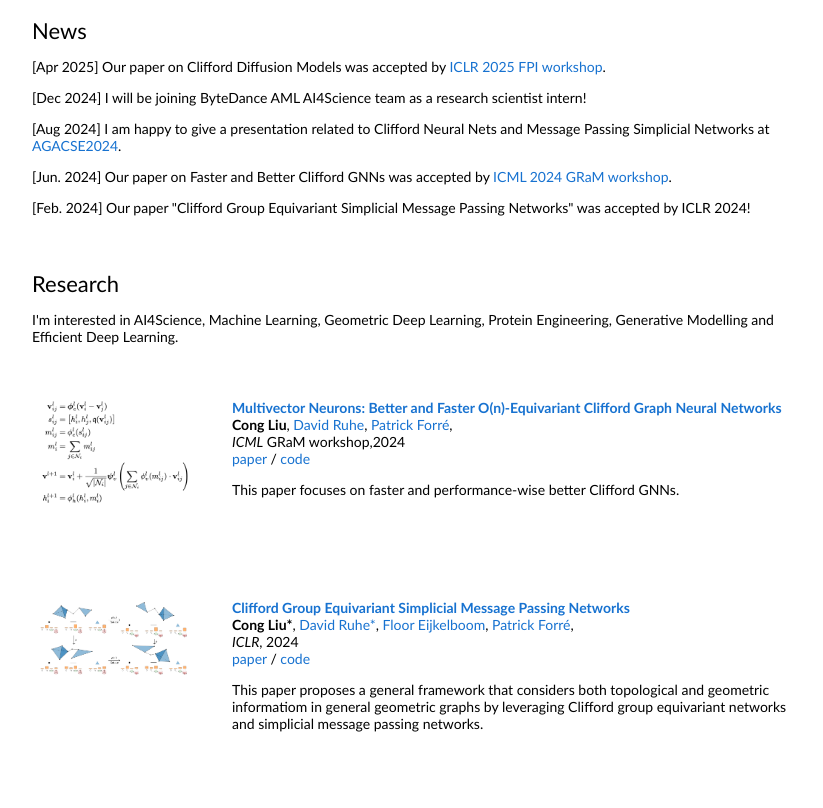
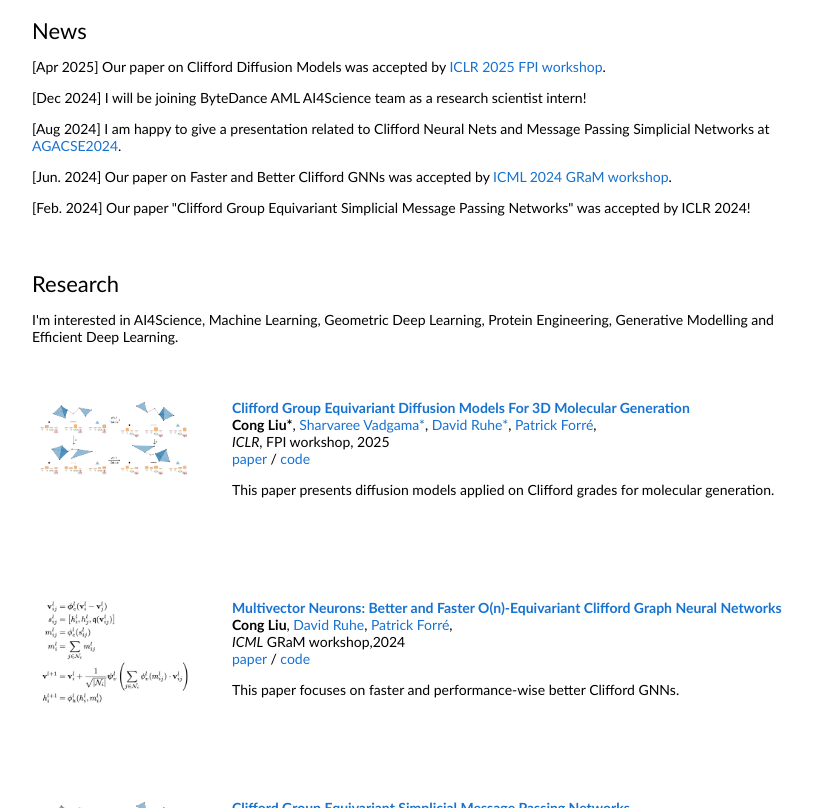
Before and after one commit to congliuUvA/congliuUvA.github.io, a plain HTML site: page index.html in a window 1280 px wide. Shown: the part 292-1100 px from the top of the page, without its empty margins (228-1051 px from the left). Before the commit the page ends 1079 px from the top, so only its background shows below. Drawn offline with Linux system fonts and the light colour scheme.

Commit message:
add-image

```diff
--- a/index.html
+++ b/index.html
@@ -77,6 +77,46 @@
           </tr>
         </tbody></table>
         <table style="width:100%;border:0px;border-spacing:0px;border-collapse:separate;margin-right:auto;margin-left:auto;"><tbody>
+
+          <tr onmouseout="iclr2025_stop()" onmouseover="iclr2025_start()">
+            <td style="padding:20px;width:25%;vertical-align:top">
+              <div class="one">
+                <!-- <div class="two" id='PCCC_image'><video  width=100% height=100% muted autoplay loop>
+                <source src="images/PCCC_supervision.mp4" type="video/mp4">
+                Your browser does not support the video tag.
+                </video></div> -->
+                <img src='images/iclr2024_main.png' width="160">
+              </div>
+              <script type="text/javascript">
+                function iclr2025_start() {
+                  document.getElementById('iclr2025_main').style.opacity = "1";
+                }
+
+                function iclr2025_stop() {
+                  document.getElementById('iclr2025_main').style.opacity = "0";
+                }
+                nerfsuper_stop()
+              </script>
+            </td>
+            <td style="padding:20px;width:75%;vertical-align:top">
+							<a href="https://arxiv.org/pdf/2402.10011">
+                <papertitle>Clifford Group Equivariant Diffusion Models For 3D Molecular Generation</papertitle>
+              </a>
+              <br>
+              <strong>Cong Liu*</strong>,
+              <a href="https://scholar.google.com/citations?user=gfRkDXEAAAAJ&hl=en">Sharvaree Vadgama*</a>,
+              <a href="https://scholar.google.com/citations?user=JoXl9zUAAAAJ&hl=en&oi=ao">David Ruhe*</a>,
+              <a href="https://scholar.google.com/citations?user=fWbf74cAAAAJ">Patrick Forré</a>,
+              <br>
+              <em>ICLR</em>, FPI workshop, 2025
+              <br>
+							<a href="https://arxiv.org/pdf/2402.10011">paper</a> /
+							<a href="https://github.com/congliuUvA/Clifford-Group-Equivariant-Simplicial-Message-Passing-Networks">code</a>
+              <p></p>
+              <p>This paper presents diffusion models applied on Clifford grades for molecular generation.</p>
+            </td>
+          </tr>
+
           <tr onmouseout="icml2024_stop()" onmouseover="icml2024_start()">
             <td style="padding:20px;width:25%;vertical-align:top">
               <div class="one">
```
Also changed, not shown: images/iclr2025_main.png (added).
